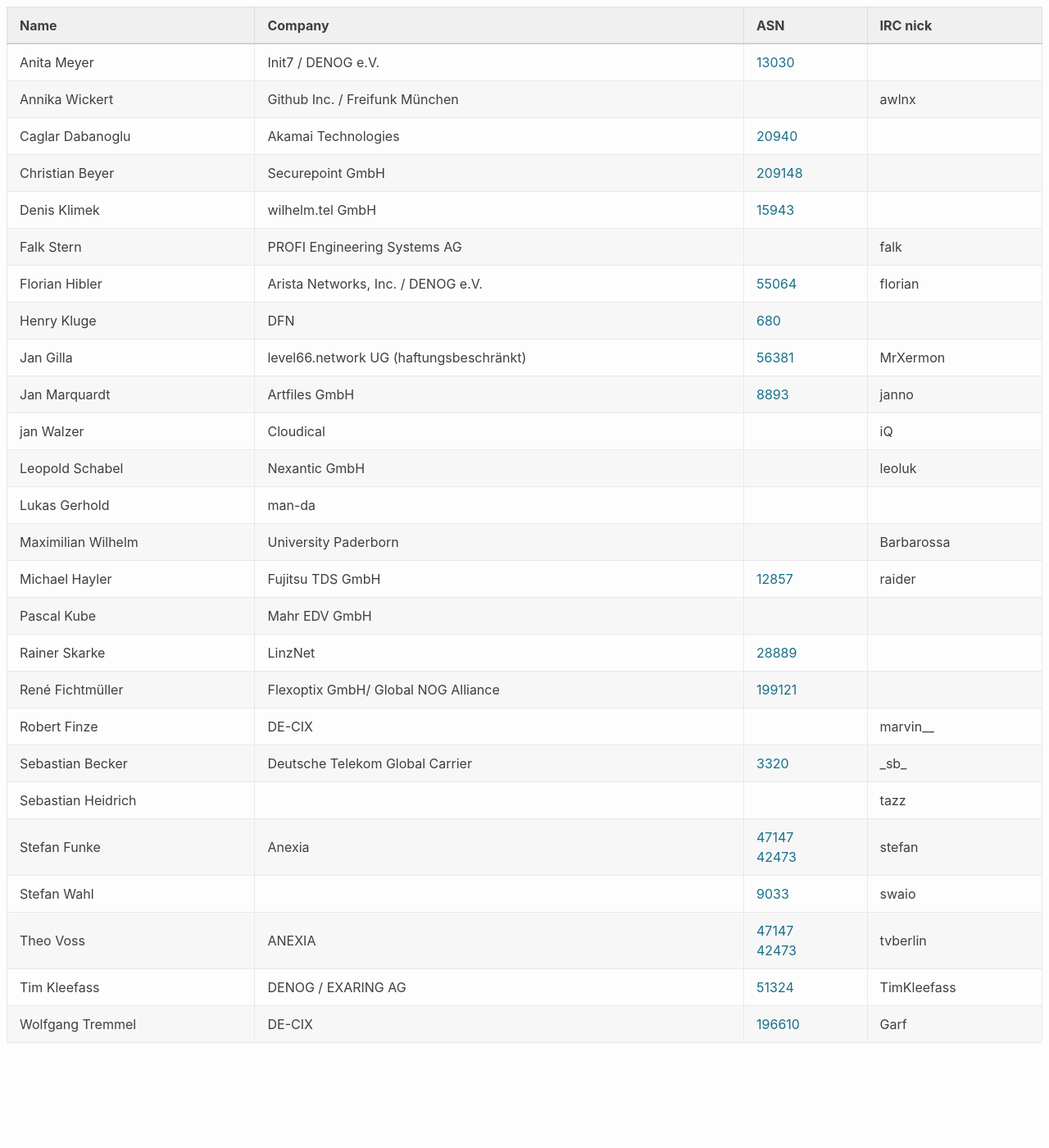
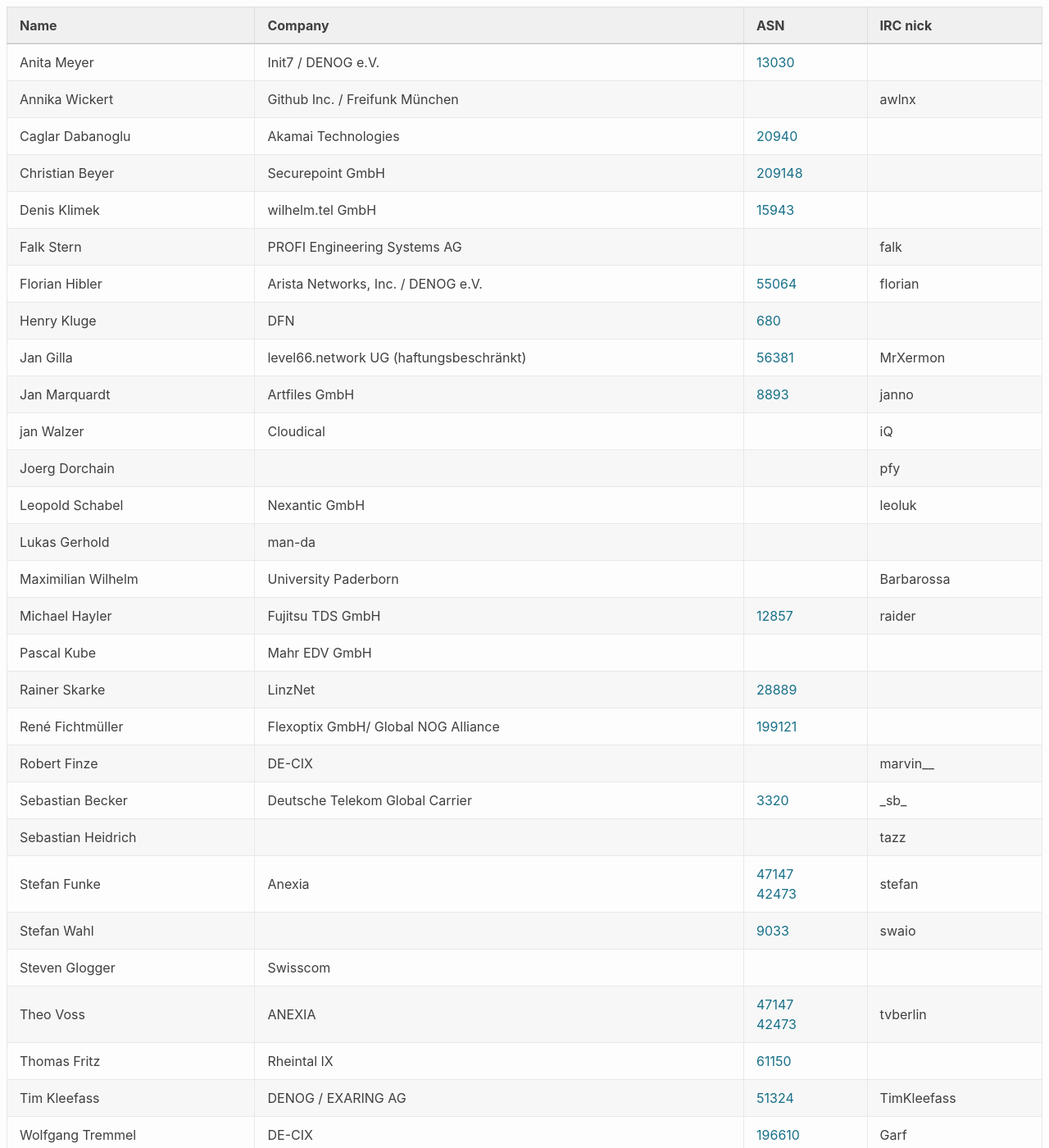
Before and after one commit to denog/pretix-attendeelist, a Jekyll site: the page built from index.markdown, in a window 1280 px wide and 1400 px high. Shown: the whole window at 82% size. Built offline with Jekyll 4.4.1, drawn with Linux system fonts in a browser that asks for light colours.

Commit message:
Latest data: Tue Mar 16 21:23:18 UTC 2021

```diff
--- a/_data/attendees_meetup_leader_2021-01.json
+++ b/_data/attendees_meetup_leader_2021-01.json
@@ -63,6 +63,12 @@
     "name": "jan Walzer",
     "company": "Cloudical",
     "irc": "iQ",
+    "asn": null
+  },
+  {
+    "name": "Joerg Dorchain",
+    "company": null,
+    "irc": "pfy",
     "asn": null
   },
   {
@@ -138,10 +144,22 @@
     "asn": "9033"
   },
   {
+    "name": "Steven Glogger",
+    "company": "Swisscom",
+    "irc": null,
+    "asn": null
+  },
+  {
     "name": "Theo Voss",
     "company": "ANEXIA",
     "irc": "tvberlin",
     "asn": "AS47147,AS42473"
+  },
+  {
+    "name": "Thomas Fritz",
+    "company": "Rheintal IX",
+    "irc": null,
+    "asn": "61150"
   },
   {
     "name": "Tim Kleefass",
```
